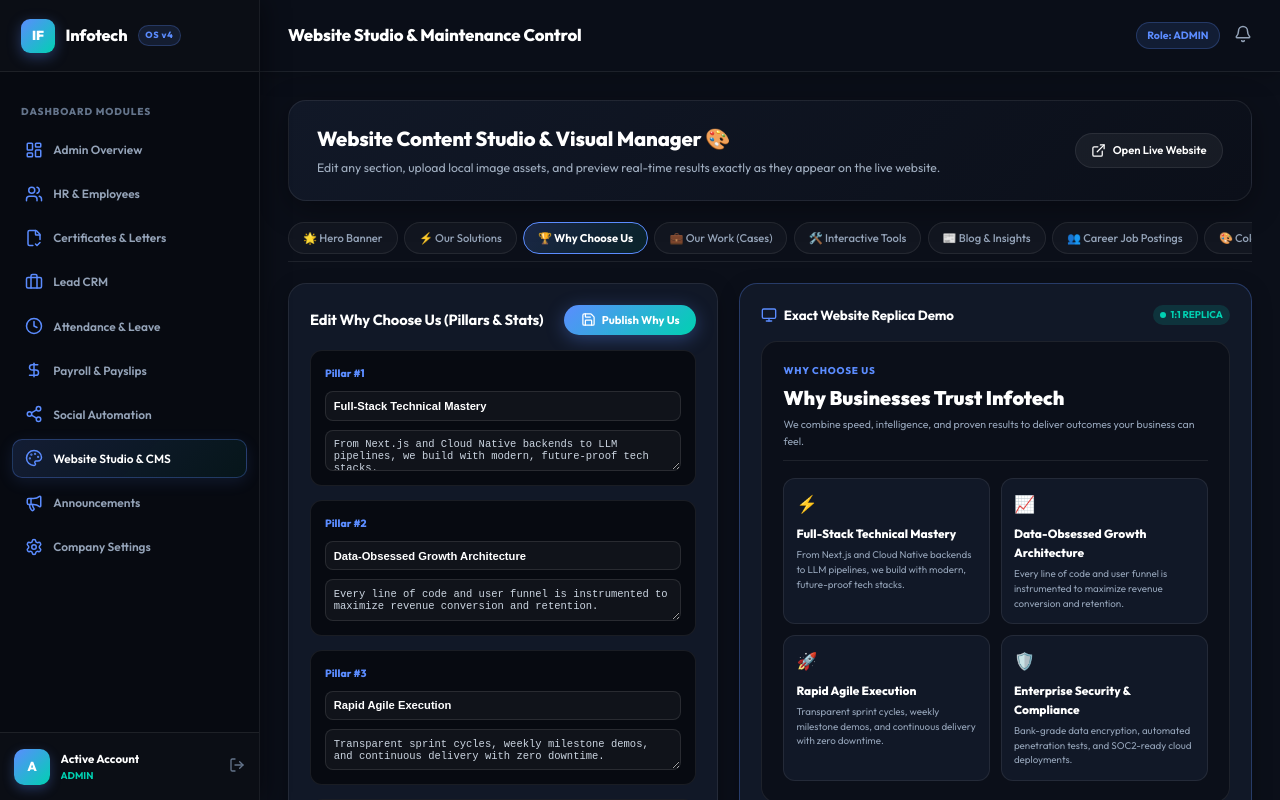
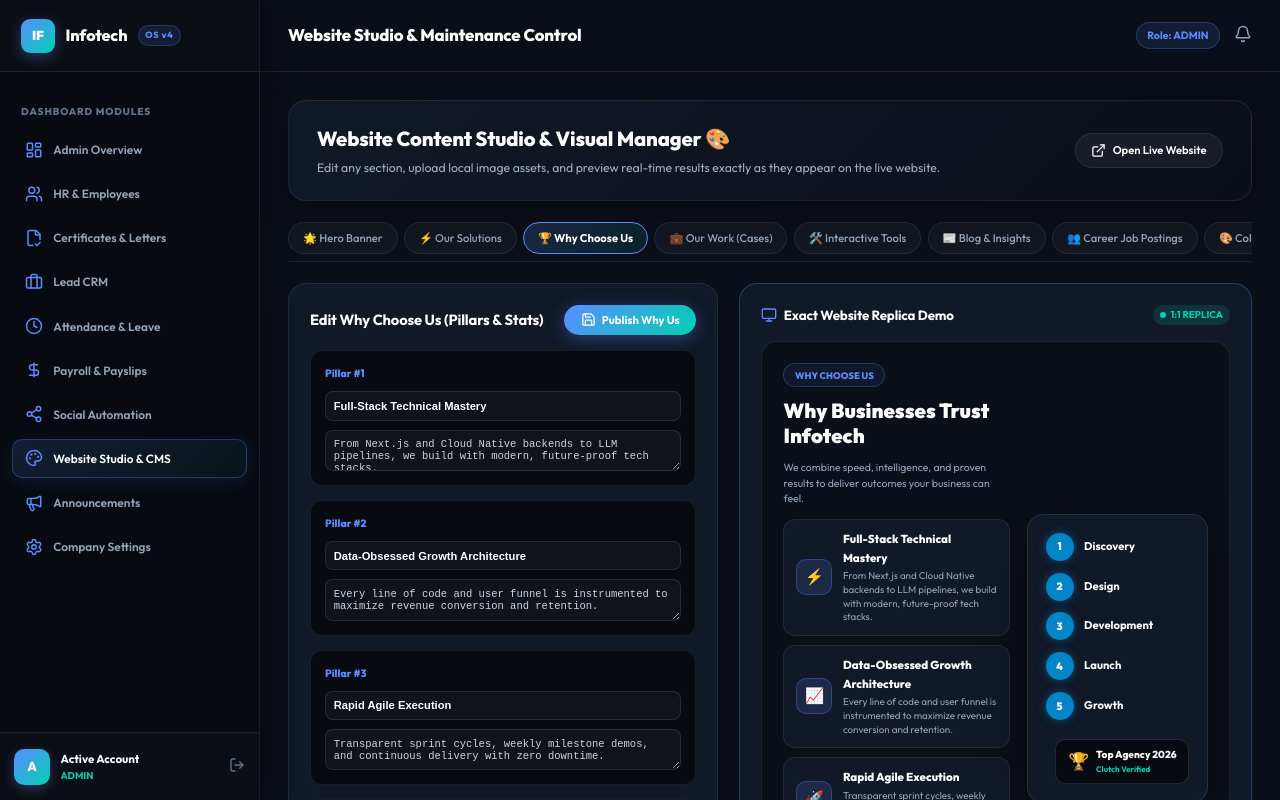
Before and after one commit to developervelnix-lab/infotech, a Next.js app: page /dashboard/website in a window 1280 px wide. Both pictures are taken after a click on the button "🏆 Why Choose Us". Shown: the top 800 px of the page. Built offline with nearby package versions, Linux system fonts and the light colour scheme.

Commit message:
Align all website live demo sections with 100% exact layout, process flow boxes, and badges

```diff
--- a/src/app/dashboard/website/page.tsx
+++ b/src/app/dashboard/website/page.tsx
@@ -969,110 +969,204 @@ export default function WebsiteStudioPage() {
                 </div>
               )}
 
-              {/* DEMO 3: EXACT WHY US REPLICA */}
+              {/* DEMO 3: EXACT WHY US REPLICA (Matches Public Website with Vertical Cards & Process Flow) */}
               {activeSection === 'whyUs' && (
                 <div style={{ display: 'flex', flexDirection: 'column', gap: '1.25rem' }}>
-                  <div style={{ borderBottom: '1px solid rgba(255,255,255,0.08)', paddingBottom: '0.75rem' }}>
-                    <div style={{ fontSize: '0.7rem', fontWeight: 800, color: '#5B8CFF', textTransform: 'uppercase', letterSpacing: '0.08em' }}>Why Choose Us</div>
-                    <h3 style={{ fontSize: '1.4rem', fontWeight: 900, color: '#fff', margin: '0.2rem 0' }}>{whyTitle}</h3>
-                    <p style={{ fontSize: '0.75rem', color: '#94a3b8', margin: 0 }}>{whySubtitle}</p>
-                  </div>
+                  <div style={{ display: 'grid', gridTemplateColumns: '1.25fr 1fr', gap: '1.25rem', alignItems: 'center' }}>
+                    {/* Left Column */}
+                    <div style={{ display: 'flex', flexDirection: 'column', gap: '0.85rem' }}>
+                      <div style={{ display: 'inline-flex', padding: '0.25rem 0.75rem', borderRadius: '99px', background: 'rgba(91,140,255,0.08)', border: '1px solid rgba(91,140,255,0.25)', color: '#5B8CFF', fontSize: '0.675rem', fontWeight: 800, textTransform: 'uppercase', width: 'fit-content' }}>
+                        Why Choose Us
+                      </div>
+                      <h3 style={{ fontSize: '1.45rem', fontWeight: 900, color: '#fff', margin: 0, lineHeight: 1.2 }}>
+                        {whyTitle}
+                      </h3>
+                      <p style={{ fontSize: '0.75rem', color: '#94a3b8', margin: 0, lineHeight: 1.5 }}>
+                        {whySubtitle}
+                      </p>
 
-                  <div style={{ display: 'grid', gridTemplateColumns: '1fr 1fr', gap: '0.75rem' }}>
-                    {whyPillars.map((p) => (
-                      <div key={p.id} style={{ background: '#111827', border: '1px solid rgba(255,255,255,0.08)', borderRadius: '12px', padding: '0.85rem', display: 'flex', flexDirection: 'column', gap: '0.35rem' }}>
-                        <div style={{ fontSize: '1.2rem', marginBottom: '0.1rem' }}>{p.icon || '⚡'}</div>
-                        <div style={{ fontSize: '0.85rem', fontWeight: 800, color: '#fff' }}>{p.title}</div>
-                        <div style={{ fontSize: '0.7rem', color: '#94a3b8', lineHeight: 1.5 }}>{p.desc}</div>
+                      {/* Vertical 4 Cards with Square Icon Backdrops */}
+                      <div style={{ display: 'flex', flexDirection: 'column', gap: '0.65rem' }}>
+                        {whyPillars.map((p, i) => {
+                          const iconList = ['⚡', '🤖', '📊', '🔒'];
+                          return (
+                            <div key={p.id} style={{ background: '#111827', border: '1px solid rgba(255,255,255,0.08)', borderRadius: '12px', padding: '0.75rem 0.85rem', display: 'flex', gap: '0.75rem', alignItems: 'center' }}>
+                              <div style={{ width: '36px', height: '36px', borderRadius: '10px', background: 'rgba(91,140,255,0.15)', border: '1px solid rgba(91,140,255,0.3)', display: 'flex', alignItems: 'center', justifyContent: 'center', fontSize: '1.1rem', flexShrink: 0 }}>
+                                {p.icon || iconList[i % iconList.length]}
+                              </div>
+                              <div style={{ minWidth: 0 }}>
+                                <div style={{ fontSize: '0.825rem', fontWeight: 800, color: '#fff' }}>{p.title}</div>
+                                <div style={{ fontSize: '0.7rem', color: '#94a3b8', lineHeight: 1.4, marginTop: '2px' }}>{p.desc}</div>
+                              </div>
+                            </div>
+                          );
+                        })}
                       </div>
-                    ))}
+                    </div>
+
+                    {/* Right Column: Process Flow Steps & Floating Badge */}
+                    <div style={{ position: 'relative', background: '#111827', border: '1px solid rgba(255,255,255,0.1)', borderRadius: '16px', padding: '1.25rem', display: 'flex', flexDirection: 'column', gap: '0.85rem', boxShadow: '0 12px 36px rgba(0,0,0,0.5)' }}>
+                      {['Discovery', 'Design', 'Development', 'Launch', 'Growth'].map((step, i) => (
+                        <div key={step} style={{ display: 'flex', alignItems: 'center', gap: '0.75rem', position: 'relative' }}>
+                          <div style={{ width: '28px', height: '28px', borderRadius: '50%', background: '#0284C7', color: '#fff', fontSize: '0.75rem', fontWeight: 900, display: 'flex', alignItems: 'center', justifyContent: 'center', zIndex: 2, flexShrink: 0, boxShadow: '0 0 10px rgba(2,132,199,0.5)' }}>
+                            {i + 1}
+                          </div>
+                          <span style={{ fontSize: '0.8rem', fontWeight: 700, color: '#fff' }}>{step}</span>
+                        </div>
+                      ))}
+
+                      {/* Floating Clutch Badge */}
+                      <div style={{ marginTop: '0.5rem', background: '#070A11', border: '1px solid rgba(255,255,255,0.12)', borderRadius: '10px', padding: '0.5rem 0.85rem', display: 'flex', alignItems: 'center', gap: '0.5rem', width: 'fit-content', alignSelf: 'flex-end' }}>
+                        <span style={{ fontSize: '1.2rem' }}>🏆</span>
+                        <div>
+                          <div style={{ fontSize: '0.725rem', fontWeight: 800, color: '#fff' }}>Top Agency 2026</div>
+                          <div style={{ fontSize: '8px', color: '#00D1B2', fontWeight: 700 }}>Clutch Verified</div>
+                        </div>
+                      </div>
+                    </div>
                   </div>
                 </div>
               )}
 
-              {/* DEMO 4: EXACT CASE STUDIES REPLICA */}
+              {/* DEMO 4: EXACT CASE STUDIES REPLICA (Matches Public Website) */}
               {activeSection === 'caseStudies' && (
                 <div style={{ display: 'flex', flexDirection: 'column', gap: '1.25rem' }}>
                   <div style={{ textAlign: 'center' }}>
-                    <div style={{ fontSize: '0.7rem', fontWeight: 800, color: '#00D1B2', textTransform: 'uppercase', letterSpacing: '0.08em' }}>Our Work</div>
-                    <h3 style={{ fontSize: '1.4rem', fontWeight: 900, color: '#fff', margin: '0.2rem 0' }}>{caseTitle}</h3>
-                    <p style={{ fontSize: '0.75rem', color: '#94a3b8', margin: 0 }}>{caseSubtitle}</p>
+                    <div style={{ display: 'inline-flex', padding: '0.2rem 0.6rem', borderRadius: '99px', background: 'rgba(0,209,178,0.1)', border: '1px solid rgba(0,209,178,0.3)', color: '#00D1B2', fontSize: '0.675rem', fontWeight: 800, textTransform: 'uppercase', letterSpacing: '0.08em', marginBottom: '0.35rem' }}>
+                      Our Work
+                    </div>
+                    <h3 style={{ fontSize: '1.5rem', fontWeight: 900, color: '#fff', margin: 0 }}>{caseTitle}</h3>
+                    <p style={{ fontSize: '0.75rem', color: '#94a3b8', margin: '0.25rem 0 0 0' }}>{caseSubtitle}</p>
                   </div>
 
-                  <div style={{ display: 'grid', gridTemplateColumns: 'repeat(3, 1fr)', gap: '0.65rem' }}>
+                  <div style={{ display: 'grid', gridTemplateColumns: 'repeat(3, 1fr)', gap: '0.75rem' }}>
                     {casesList.map(c => (
-                      <div key={c.id} style={{ background: '#111827', border: '1px solid rgba(255,255,255,0.08)', borderRadius: '12px', overflow: 'hidden', display: 'flex', flexDirection: 'column' }}>
-                        <img src={c.img} alt={c.client} style={{ width: '100%', height: '90px', objectFit: 'cover' }} />
-                        <div style={{ padding: '0.65rem', display: 'flex', flexDirection: 'column', gap: '0.3rem', flex: 1 }}>
-                          <span style={{ fontSize: '0.65rem', color: '#00D1B2', fontWeight: 800 }}>{c.metric}</span>
-                          <div style={{ fontSize: '0.8rem', fontWeight: 800, color: '#fff' }}>{c.client}</div>
-                          <div style={{ fontSize: '0.675rem', color: '#94a3b8', lineHeight: 1.4 }}>{c.desc}</div>
-                          <div style={{ marginTop: 'auto', paddingTop: '0.4rem', fontSize: '0.675rem', color: '#5B8CFF', fontWeight: 700 }}>
+                      <div key={c.id} style={{ background: '#111827', border: '1px solid rgba(255,255,255,0.08)', borderRadius: '14px', overflow: 'hidden', display: 'flex', flexDirection: 'column' }}>
+                        <div style={{ position: 'relative', height: '95px' }}>
+                          <img src={c.img} alt={c.client} style={{ width: '100%', height: '100%', objectFit: 'cover' }} />
+                          <div style={{ position: 'absolute', bottom: '6px', left: '6px', background: 'rgba(11,15,25,0.85)', padding: '0.15rem 0.45rem', borderRadius: '4px', fontSize: '7px', fontWeight: 800, color: '#00D1B2', textTransform: 'uppercase' }}>
+                            {c.tag}
+                          </div>
+                        </div>
+                        <div style={{ padding: '0.75rem', display: 'flex', flexDirection: 'column', gap: '0.35rem', flex: 1 }}>
+                          <div style={{ fontSize: '0.85rem', fontWeight: 800, color: '#fff' }}>{c.client}</div>
+                          <div style={{ fontSize: '0.7rem', color: '#94a3b8', lineHeight: 1.4 }}>{c.desc}</div>
+                          <div style={{ display: 'flex', gap: '4px', marginTop: 'auto', paddingTop: '0.4rem' }}>
+                            <span style={{ fontSize: '7px', fontWeight: 800, color: '#00D1B2', background: 'rgba(0,209,178,0.12)', padding: '0.15rem 0.45rem', borderRadius: '99px' }}>{c.metric}</span>
+                          </div>
+                          <div style={{ fontSize: '0.7rem', color: '#5B8CFF', fontWeight: 700, marginTop: '0.25rem' }}>
                             View Case Study &rarr;
                           </div>
                         </div>
                       </div>
                     ))}
                   </div>
-                </div>
-              )}
 
-              {/* DEMO 5: TOOLS */}
-              {activeSection === 'tools' && (
-                <div style={{ display: 'flex', flexDirection: 'column', gap: '1rem' }}>
-                  <div style={{ textAlign: 'center' }}>
-                    <div style={{ fontSize: '0.7rem', fontWeight: 800, color: '#5B8CFF', textTransform: 'uppercase' }}>Interactive Suite</div>
-                    <h3 style={{ fontSize: '1.35rem', fontWeight: 900, color: '#fff', margin: '0.2rem 0' }}>{toolsTitle}</h3>
-                  </div>
-                  <div style={{ display: 'grid', gridTemplateColumns: 'repeat(3, 1fr)', gap: '0.65rem' }}>
-                    {toolsList.map(t => (
-                      <div key={t.id} style={{ background: '#111827', border: '1px solid rgba(255,255,255,0.08)', borderRadius: '12px', padding: '0.75rem', display: 'flex', flexDirection: 'column', gap: '0.35rem' }}>
-                        <span style={{ fontSize: '0.65rem', color: '#00D1B2', fontWeight: 700 }}>{t.tag}</span>
-                        <div style={{ fontSize: '0.775rem', fontWeight: 800, color: '#fff' }}>{t.name}</div>
-                        <div style={{ fontSize: '0.675rem', color: '#94a3b8', lineHeight: 1.4 }}>{t.desc}</div>
-                      </div>
-                    ))}
+                  <div style={{ textAlign: 'center', marginTop: '0.25rem' }}>
+                    <span style={{ fontSize: '0.75rem', fontWeight: 700, color: '#5B8CFF', border: '1px solid rgba(91,140,255,0.3)', padding: '0.4rem 1rem', borderRadius: '99px', background: 'rgba(91,140,255,0.06)' }}>
+                      View All Case Studies →
+                    </span>
                   </div>
                 </div>
               )}
 
-              {/* DEMO 6: BLOG */}
+              {/* DEMO 5: EXACT TOOLS REPLICA (Matches Public Website) */}
+              {activeSection === 'tools' && (
+                <div style={{ display: 'flex', flexDirection: 'column', gap: '1.25rem' }}>
+                  <div style={{ textAlign: 'center' }}>
+                    <div style={{ display: 'inline-flex', padding: '0.2rem 0.6rem', borderRadius: '99px', background: 'rgba(91,140,255,0.1)', border: '1px solid rgba(91,140,255,0.3)', color: '#5B8CFF', fontSize: '0.675rem', fontWeight: 800, textTransform: 'uppercase', letterSpacing: '0.08em', marginBottom: '0.35rem' }}>
+                      Interactive Tools
+                    </div>
+                    <h3 style={{ fontSize: '1.5rem', fontWeight: 900, color: '#fff', margin: 0 }}>{toolsTitle}</h3>
+                    <p style={{ fontSize: '0.75rem', color: '#94a3b8', margin: '0.25rem 0 0 0' }}>{toolsSubtitle}</p>
+                  </div>
+
+                  <div style={{ display: 'grid', gridTemplateColumns: 'repeat(3, 1fr)', gap: '0.75rem' }}>
+                    {toolsList.map((t, idx) => {
+                      const colors = ['#5B8CFF', '#00D1B2', '#a78bfa'];
+                      const icons = ['🧮', '⚡', '💬'];
+                      const clr = colors[idx % colors.length];
+                      return (
+                        <div key={t.id} style={{ background: '#111827', border: '1px solid rgba(255,255,255,0.08)', borderRadius: '14px', padding: '1rem', display: 'flex', flexDirection: 'column', gap: '0.5rem' }}>
+                          <div style={{ width: '38px', height: '38px', borderRadius: '10px', background: `${clr}15`, border: `1px solid ${clr}30`, display: 'flex', alignItems: 'center', justifyContent: 'center', fontSize: '1.1rem' }}>
+                            {icons[idx % icons.length]}
+                          </div>
+                          <div style={{ fontSize: '0.85rem', fontWeight: 800, color: '#fff' }}>{t.name}</div>
+                          <div style={{ fontSize: '0.7rem', color: '#94a3b8', lineHeight: 1.4 }}>{t.desc}</div>
+                          <div style={{ marginTop: 'auto', paddingTop: '0.5rem', display: 'flex', alignItems: 'center', justifyContent: 'space-between' }}>
+                            <span style={{ fontSize: '0.725rem', fontWeight: 700, color: clr }}>Launch Tool</span>
+                            <span style={{ width: '18px', height: '18px', borderRadius: '50%', background: clr, display: 'flex', alignItems: 'center', justifyContent: 'center', color: '#fff', fontSize: '10px' }}>&rarr;</span>
+                          </div>
+                        </div>
+                      );
+                    })}
+                  </div>
+                </div>
+              )}
+
+              {/* DEMO 6: EXACT BLOG REPLICA (Matches Public Website) */}
               {activeSection === 'blog' && (
-                <div style={{ display: 'flex', flexDirection: 'column', gap: '1rem' }}>
+                <div style={{ display: 'flex', flexDirection: 'column', gap: '1.25rem' }}>
                   <div style={{ textAlign: 'center' }}>
-                    <div style={{ fontSize: '0.7rem', fontWeight: 800, color: '#00D1B2', textTransform: 'uppercase' }}>Blog & Insights</div>
-                    <h3 style={{ fontSize: '1.35rem', fontWeight: 900, color: '#fff', margin: '0.2rem 0' }}>{blogTitle}</h3>
+                    <div style={{ display: 'inline-flex', padding: '0.2rem 0.6rem', borderRadius: '99px', background: 'rgba(0,209,178,0.1)', border: '1px solid rgba(0,209,178,0.3)', color: '#00D1B2', fontSize: '0.675rem', fontWeight: 800, textTransform: 'uppercase', letterSpacing: '0.08em', marginBottom: '0.35rem' }}>
+                      Blog & Insights
+                    </div>
+                    <h3 style={{ fontSize: '1.5rem', fontWeight: 900, color: '#fff', margin: 0 }}>{blogTitle}</h3>
+                    <p style={{ fontSize: '0.75rem', color: '#94a3b8', margin: '0.25rem 0 0 0' }}>{blogSubtitle}</p>
                   </div>
-                  <div style={{ display: 'grid', gridTemplateColumns: 'repeat(3, 1fr)', gap: '0.65rem' }}>
+
+                  <div style={{ display: 'grid', gridTemplateColumns: 'repeat(3, 1fr)', gap: '0.75rem' }}>
                     {blogList.map(b => (
-                      <div key={b.id} style={{ background: '#111827', border: '1px solid rgba(255,255,255,0.08)', borderRadius: '12px', overflow: 'hidden' }}>
-                        <img src={b.img} alt={b.title} style={{ width: '100%', height: '80px', objectFit: 'cover' }} />
-                        <div style={{ padding: '0.65rem' }}>
-                          <div style={{ fontSize: '0.65rem', color: '#00D1B2' }}>{b.tag} · {b.readTime}</div>
-                          <div style={{ fontSize: '0.775rem', fontWeight: 800, color: '#fff', margin: '0.2rem 0', lineHeight: 1.3 }}>{b.title}</div>
+                      <div key={b.id} style={{ background: '#111827', border: '1px solid rgba(255,255,255,0.08)', borderRadius: '14px', overflow: 'hidden', display: 'flex', flexDirection: 'column' }}>
+                        <div style={{ position: 'relative', height: '90px' }}>
+                          <img src={b.img} alt={b.title} style={{ width: '100%', height: '100%', objectFit: 'cover' }} />
+                          <div style={{ position: 'absolute', top: '6px', left: '6px', background: 'rgba(11,15,25,0.85)', padding: '0.15rem 0.45rem', borderRadius: '4px', fontSize: '7px', fontWeight: 800, color: '#00D1B2' }}>
+                            {b.tag}
+                          </div>
+                        </div>
+                        <div style={{ padding: '0.75rem', display: 'flex', flexDirection: 'column', gap: '0.35rem', flex: 1 }}>
+                          <div style={{ fontSize: '7px', color: '#64748b' }}>Aug 2026 · {b.readTime}</div>
+                          <div style={{ fontSize: '0.8rem', fontWeight: 800, color: '#fff', lineHeight: 1.3 }}>{b.title}</div>
+                          <div style={{ marginTop: 'auto', paddingTop: '0.4rem', fontSize: '0.7rem', color: '#5B8CFF', fontWeight: 700 }}>
+                            Read More &rarr;
+                          </div>
                         </div>
                       </div>
                     ))}
                   </div>
+
+                  <div style={{ textAlign: 'center', marginTop: '0.25rem' }}>
+                    <span style={{ fontSize: '0.75rem', fontWeight: 700, color: '#5B8CFF', border: '1px solid rgba(91,140,255,0.3)', padding: '0.4rem 1rem', borderRadius: '99px', background: 'rgba(91,140,255,0.06)' }}>
+                      View All Articles →
+                    </span>
+                  </div>
                 </div>
               )}
 
-              {/* DEMO 7: CAREERS */}
+              {/* DEMO 7: EXACT CAREERS REPLICA (Matches Public /careers) */}
               {activeSection === 'careers' && (
-                <div style={{ display: 'flex', flexDirection: 'column', gap: '1rem' }}>
+                <div style={{ display: 'flex', flexDirection: 'column', gap: '1.25rem' }}>
                   <div style={{ textAlign: 'center' }}>
-                    <div style={{ fontSize: '0.7rem', fontWeight: 800, color: '#5B8CFF', textTransform: 'uppercase' }}>Careers</div>
-                    <h3 style={{ fontSize: '1.35rem', fontWeight: 900, color: '#fff', margin: '0.2rem 0' }}>Join Our Team</h3>
+                    <div style={{ display: 'inline-flex', padding: '0.2rem 0.6rem', borderRadius: '99px', background: 'rgba(91,140,255,0.1)', border: '1px solid rgba(91,140,255,0.3)', color: '#5B8CFF', fontSize: '0.675rem', fontWeight: 800, textTransform: 'uppercase', letterSpacing: '0.08em', marginBottom: '0.35rem' }}>
+                      Careers
+                    </div>
+                    <h3 style={{ fontSize: '1.5rem', fontWeight: 900, color: '#fff', margin: 0 }}>Learn. Build. Grow with Infotech.</h3>
+                    <p style={{ fontSize: '0.75rem', color: '#94a3b8', margin: '0.25rem 0 0 0' }}>Open Internship Positions</p>
                   </div>
-                  <div style={{ display: 'flex', flexDirection: 'column', gap: '0.5rem' }}>
+
+                  <div style={{ display: 'flex', flexDirection: 'column', gap: '0.65rem' }}>
                     {careersList.map(j => (
-                      <div key={j.id} style={{ background: '#111827', border: '1px solid rgba(255,255,255,0.08)', borderRadius: '10px', padding: '0.75rem 1rem', display: 'flex', justifyContent: 'space-between', alignItems: 'center' }}>
+                      <div key={j.id} style={{ background: '#111827', border: '1px solid rgba(255,255,255,0.08)', borderRadius: '12px', padding: '0.85rem 1rem', display: 'flex', justifyContent: 'space-between', alignItems: 'center' }}>
                         <div>
-                          <div style={{ fontSize: '0.8rem', fontWeight: 800, color: '#fff' }}>{j.role}</div>
-                          <div style={{ fontSize: '0.675rem', color: '#94a3b8' }}>{j.dept} · {j.exp}</div>
+                          <div style={{ fontSize: '0.85rem', fontWeight: 800, color: '#fff' }}>{j.role}</div>
+                          <div style={{ display: 'flex', gap: '6px', marginTop: '0.3rem' }}>
+                            <span style={{ fontSize: '7px', color: '#00D1B2', background: 'rgba(0,209,178,0.1)', padding: '0.15rem 0.45rem', borderRadius: '4px', fontWeight: 700 }}>3 Months</span>
+                            <span style={{ fontSize: '7px', color: '#94a3b8', background: 'rgba(255,255,255,0.05)', padding: '0.15rem 0.45rem', borderRadius: '4px' }}>{j.type}</span>
+                            <span style={{ fontSize: '7px', color: '#5B8CFF', background: 'rgba(91,140,255,0.1)', padding: '0.15rem 0.45rem', borderRadius: '4px' }}>{j.exp}</span>
+                          </div>
                         </div>
-                        <div style={{ background: '#3B82F6', color: '#fff', padding: '0.3rem 0.75rem', borderRadius: '99px', fontSize: '0.675rem', fontWeight: 700 }}>
-                          Apply
+                        <div style={{ background: 'linear-gradient(135deg, #5B8CFF, #00D1B2)', color: '#fff', padding: '0.4rem 0.9rem', borderRadius: '99px', fontSize: '0.725rem', fontWeight: 700, cursor: 'pointer' }}>
+                          Apply Now
                         </div>
                       </div>
                     ))}
```
